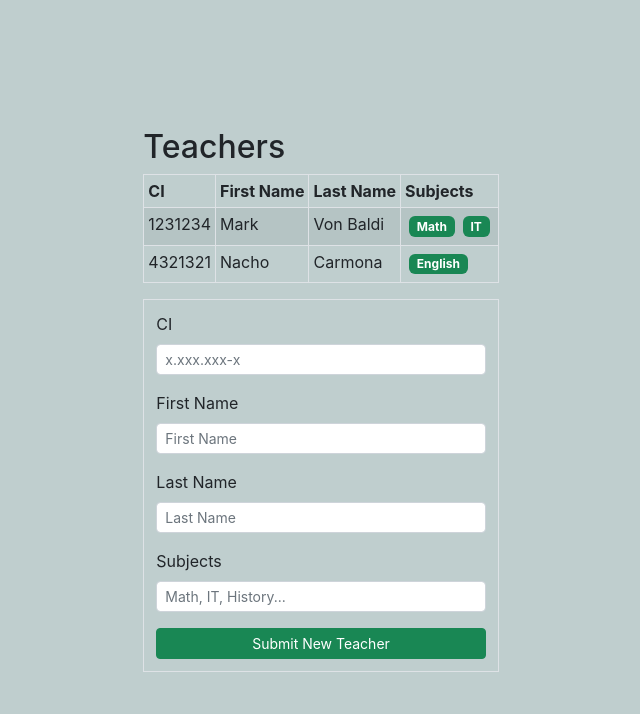
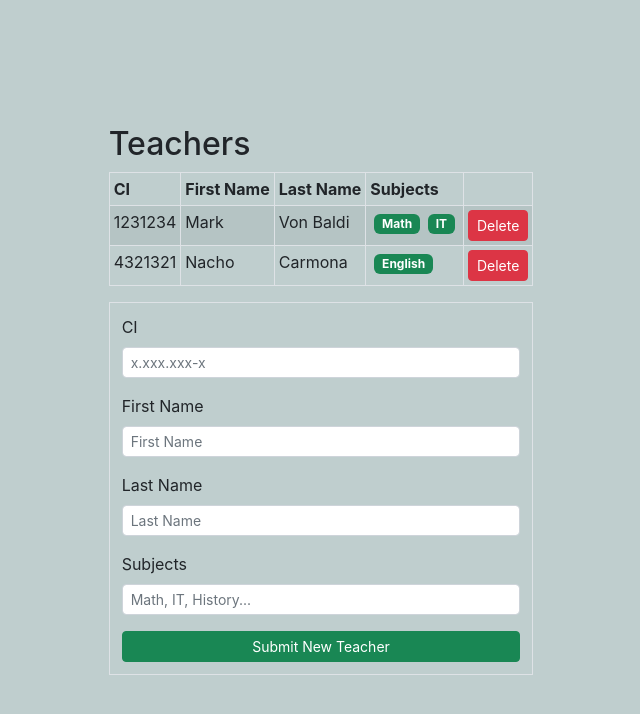
Before and after one commit to marcobaldi97/PISG4Prototype, a React (Create React App) app in the folder pis_prototype/: page /teachers in a window 1280 px wide. Shown: the top 714 px of the page, without its empty margins (319-959 px from the left). Built offline with nearby package versions, Linux system fonts and the light colour scheme.

Commit message:
Refinements #1

```diff
--- a/pis_prototype/package.json
+++ b/pis_prototype/package.json
@@ -15,6 +15,7 @@
     "react": "^18.2.0",
     "react-bootstrap": "^2.5.0",
     "react-dom": "^18.2.0",
+    "react-router-dom": "^6.3.0",
     "react-scripts": "5.0.1",
     "typescript": "^4.7.4",
     "web-vitals": "^2.1.4"
--- a/pis_prototype/src/App.tsx
+++ b/pis_prototype/src/App.tsx
@@ -1,7 +1,7 @@
 import React from "react";
-import Teachers from "./pages/teachers/teachers";
+import { BrowserRouter, Route, Routes } from "react-router-dom";
 
-import logo from "./logo.svg";
+import Teachers from "./pages/Teachers/Teachers";
 
 import "bootstrap/dist/css/bootstrap.min.css";
 import "./App.css";
@@ -9,9 +9,11 @@ import "./App.css";
 function App() {
 	return (
 		<div className="App">
-			<header className="App-header">
-				<Teachers />
-			</header>
+			<BrowserRouter>
+				<Routes location={"/teachers"}>
+					<Route path="/teachers" element={<Teachers />} />
+				</Routes>
+			</BrowserRouter>
 		</div>
 	);
 }
--- a/pis_prototype/src/components/TeachersTables/TeachersTable.tsx
+++ b/pis_prototype/src/components/TeachersTables/TeachersTable.tsx
@@ -1,5 +1,5 @@
 import React from "react";
-import { Badge, Table } from "react-bootstrap";
+import { Badge, Button, Table } from "react-bootstrap";
 
 import { Teacher } from "../../types";
 
@@ -20,6 +20,7 @@ export default function TeachersTable(props: TeachersTableProps) {
 					<th>First Name</th>
 					<th>Last Name</th>
 					<th>Subjects</th>
+					<th></th>
 				</tr>
 			</thead>
 			<tbody>
@@ -35,6 +36,11 @@ export default function TeachersTable(props: TeachersTableProps) {
 								</Badge>
 							))}
 						</td>
+						<td>
+							<Button size="sm" variant="danger">
+								Delete
+							</Button>
+						</td>
 					</tr>
 				))}
 			</tbody>
```
Also changed, not shown: 1 other file (tests, documents, lock files or other folders).
